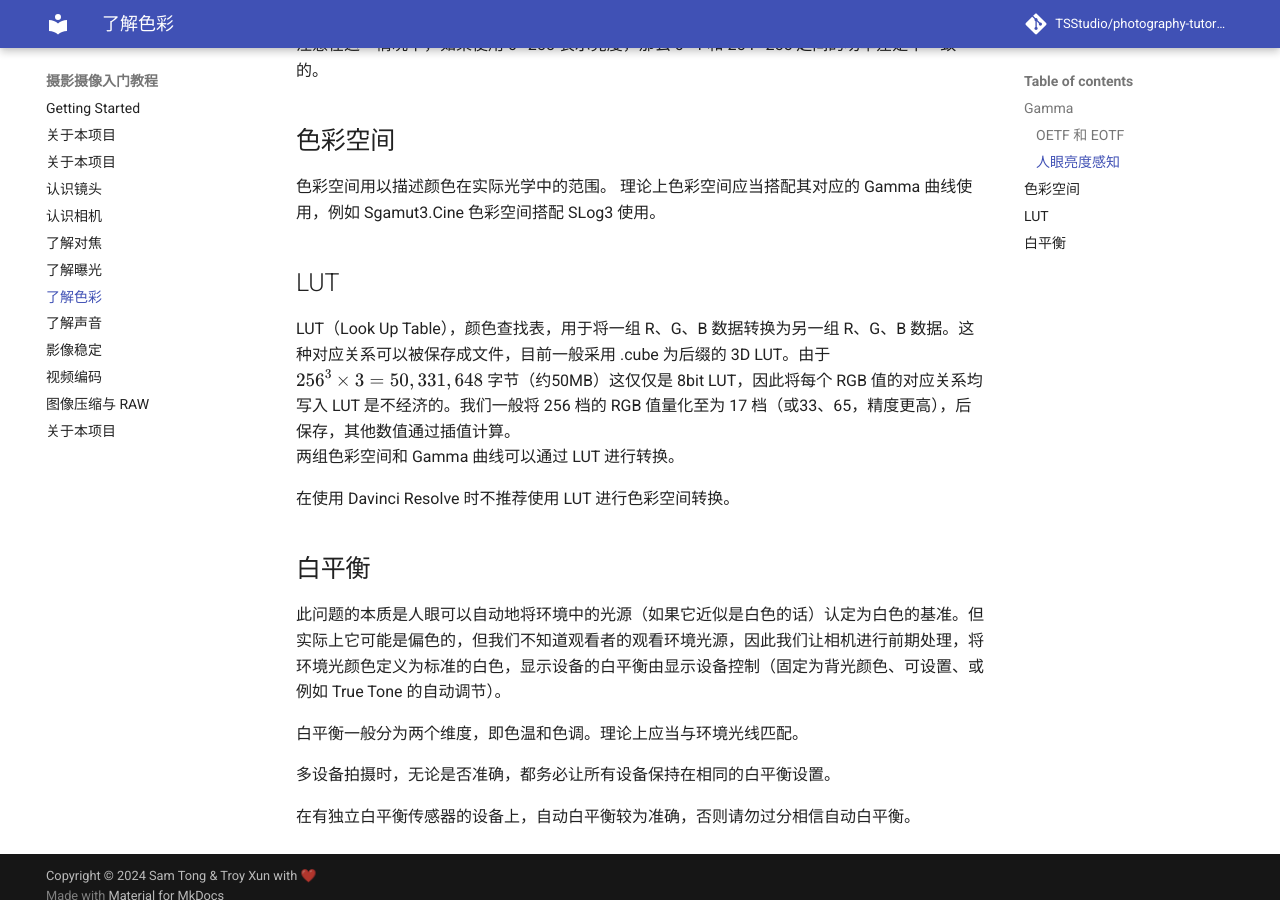
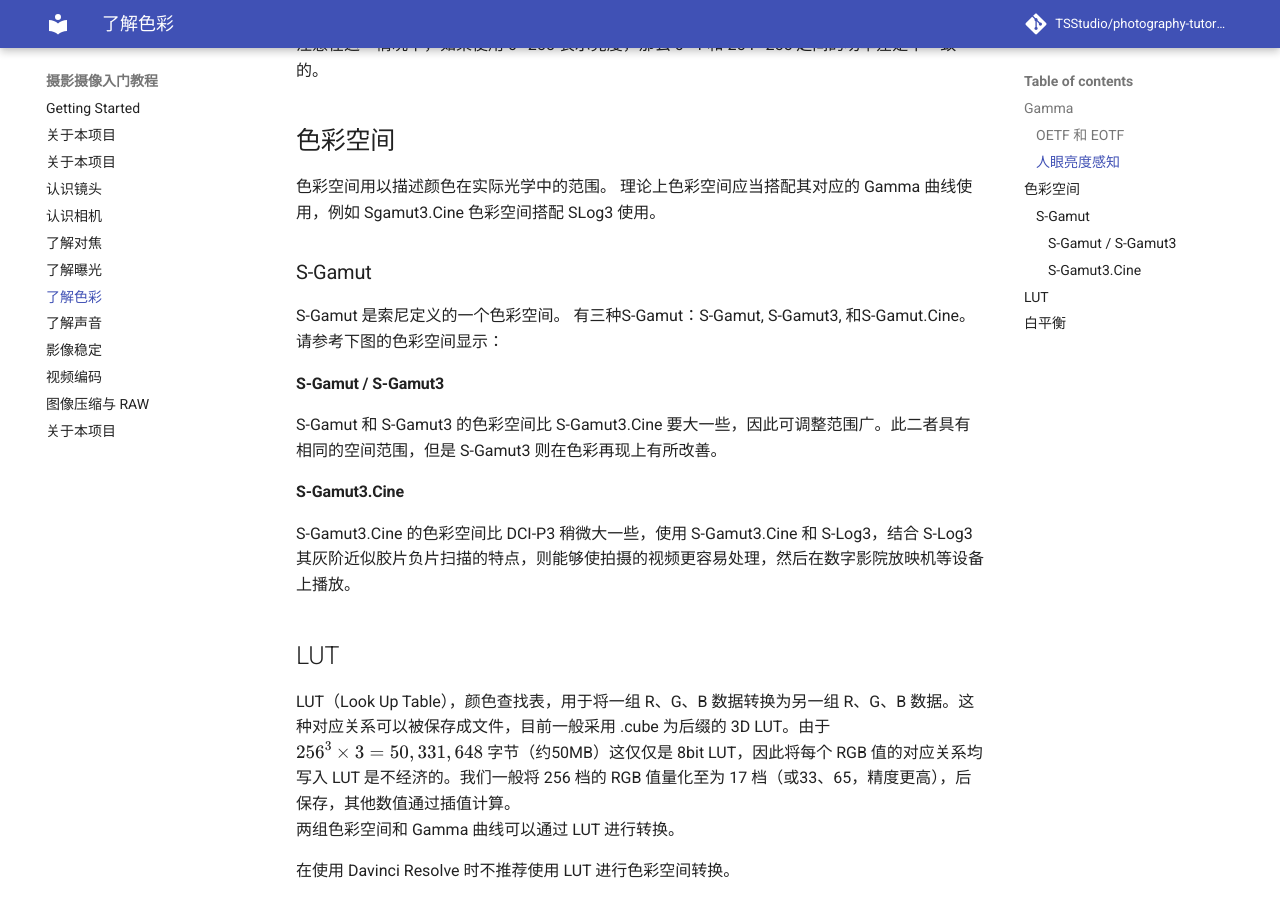
Before and after one commit to troyxun/photography-tutorial, an MkDocs documentation site: the page built from docs/color-science.md, in a window 1280 px wide and 900 px high, scrolled down 601 px. Built offline with MkDocs 1.6.1 and Material for MkDocs 9.7.7, drawn with Linux system fonts in a browser that asks for light colours; comment, search, counter and statistics services are not loaded.

```diff
--- a/docs/color-science.md
+++ b/docs/color-science.md
@@ -22,6 +22,15 @@
 色彩空间用以描述颜色在实际光学中的范围。
 理论上色彩空间应当搭配其对应的 Gamma 曲线使用，例如 Sgamut3.Cine 色彩空间搭配 SLog3 使用。
 
+### S-Gamut
+S-Gamut 是索尼定义的一个色彩空间。
+有三种S-Gamut：S-Gamut, S-Gamut3, 和S-Gamut.Cine。请参考下图的色彩空间显示：
+
+#### S-Gamut / S-Gamut3
+S-Gamut 和 S-Gamut3 的色彩空间比 S-Gamut3.Cine 要大一些，因此可调整范围广。此二者具有相同的空间范围，但是 S-Gamut3 则在色彩再现上有所改善。
+#### S-Gamut3.Cine
+S-Gamut3.Cine 的色彩空间比 DCI-P3 稍微大一些，使用 S-Gamut3.Cine 和 S-Log3，结合 S-Log3 其灰阶近似胶片负片扫描的特点，则能够使拍摄的视频更容易处理，然后在数字影院放映机等设备上播放。
+
 ## LUT
 
 LUT（Look Up Table），颜色查找表，用于将一组 R、G、B 数据转换为另一组 R、G、B 数据。这种对应关系可以被保存成文件，目前一般采用 .cube 为后缀的 3D LUT。由于 $256^3\times 3=50,331,648$ 字节（约50MB）这仅仅是 8bit LUT，因此将每个 RGB 值的对应关系均写入 LUT 是不经济的。我们一般将 256 档的 RGB 值量化至为 17 档（或33、65，精度更高），后保存，其他数值通过插值计算。
```
Also changed, not shown: docs/exposure.md (+5 -1 lines).
